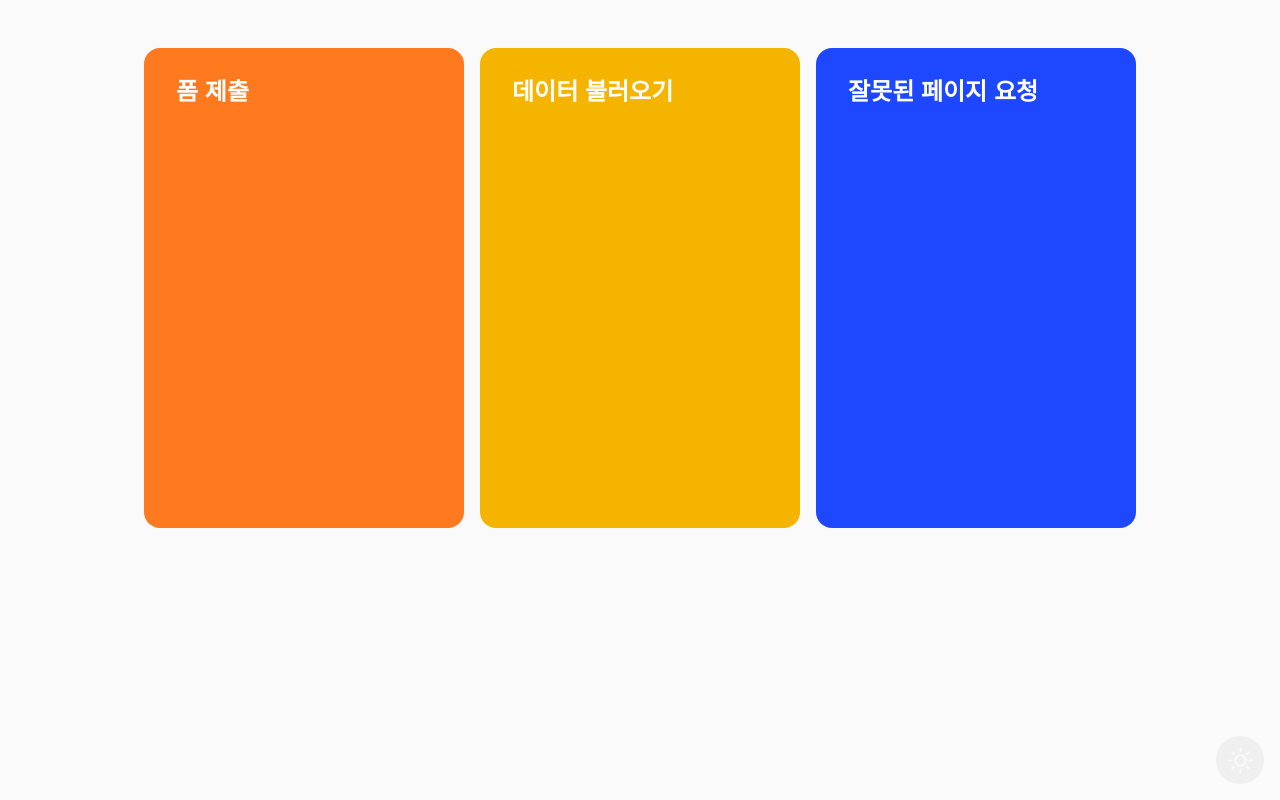
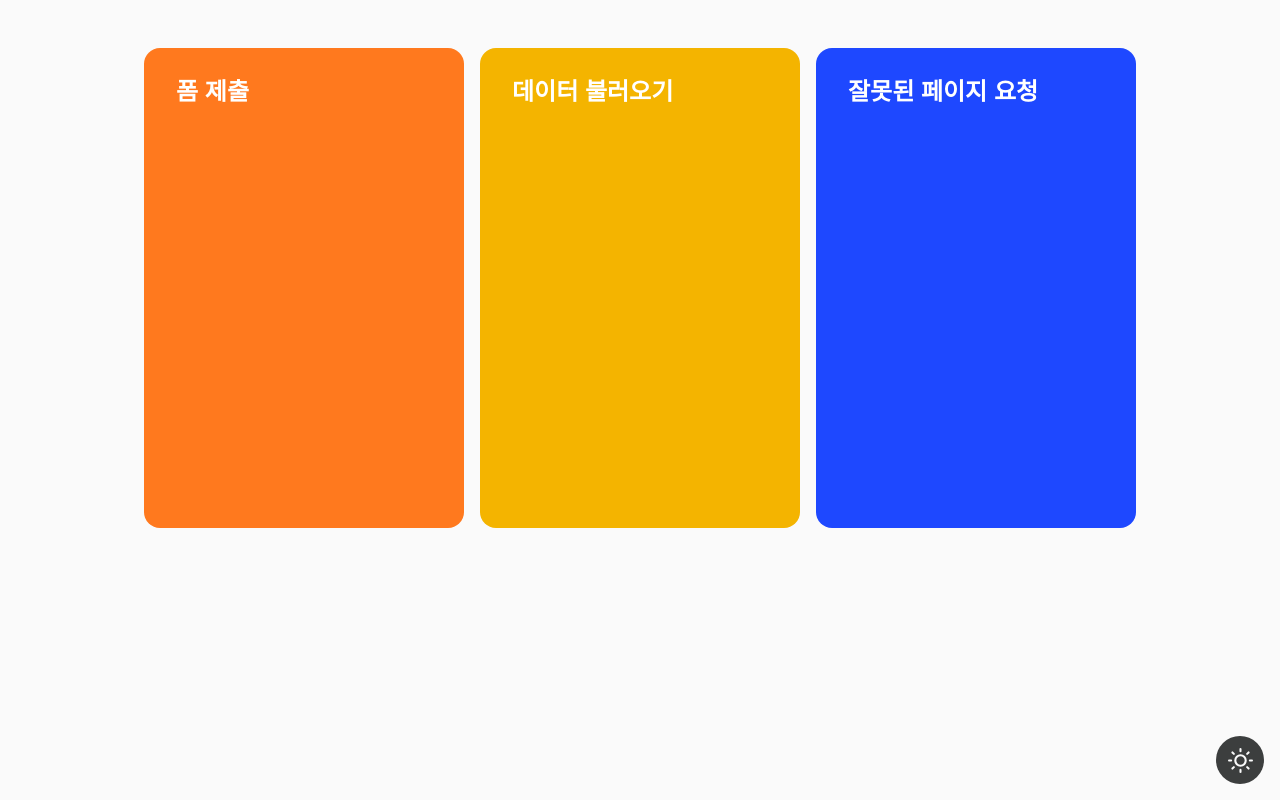
Before and after one commit to KangyeolLee/React-Testing-Library, a React (Create React App) app: page / in a window 1280 px wide. Built offline with nearby package versions, Linux system fonts and the light colour scheme.

Commit message:
styled 관련 theme/global/type 수정

```diff
--- a/src/styles/globalStyles.ts
+++ b/src/styles/globalStyles.ts
@@ -9,6 +9,14 @@ const GlobalStyle = createGlobalStyle`
     margin: auto;
     padding: 0 2rem;
   }
+
+  .touchable {
+    cursor: pointer;
+
+    &:hover {
+      opacity: 0.75;
+    }
+  }
 `;
 
 export default GlobalStyle;
--- a/src/styles/styled.d.ts
+++ b/src/styles/styled.d.ts
@@ -5,6 +5,7 @@ declare module "styled-components" {
     name: string;
     color: {
       background: string;
+      text: string;
     };
   }
 }
--- a/src/styles/theme.ts
+++ b/src/styles/theme.ts
@@ -4,6 +4,7 @@ export const lightMode: DefaultTheme = {
   name: "light-mode",
   color: {
     background: "#fafafa",
+    text: "#3c3e3e",
   },
 };
 
@@ -11,5 +12,6 @@ export const darkMode: DefaultTheme = {
   name: "dark-mode",
   color: {
     background: "#3c3e3e",
+    text: "#fafafa",
   },
 };
```
